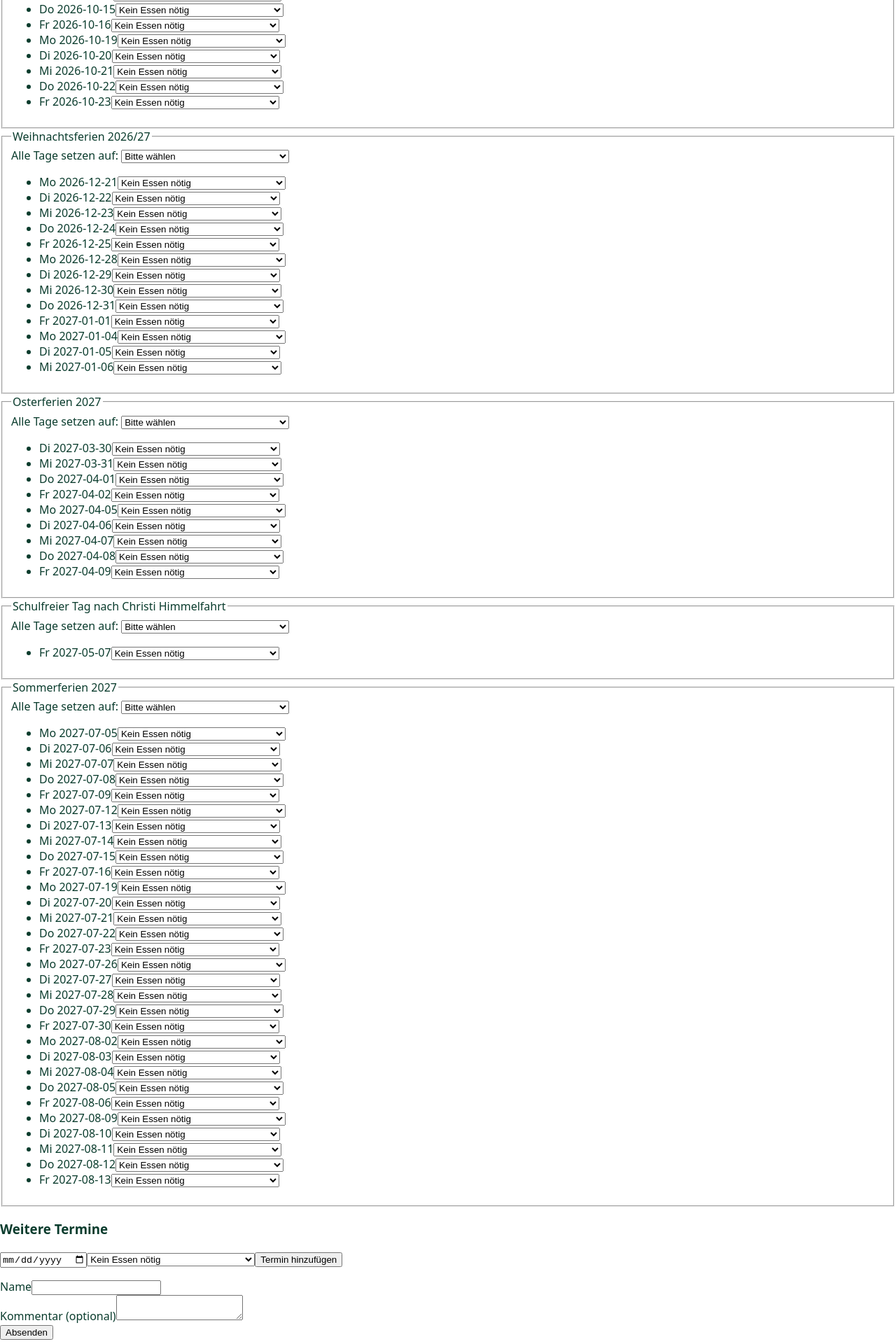
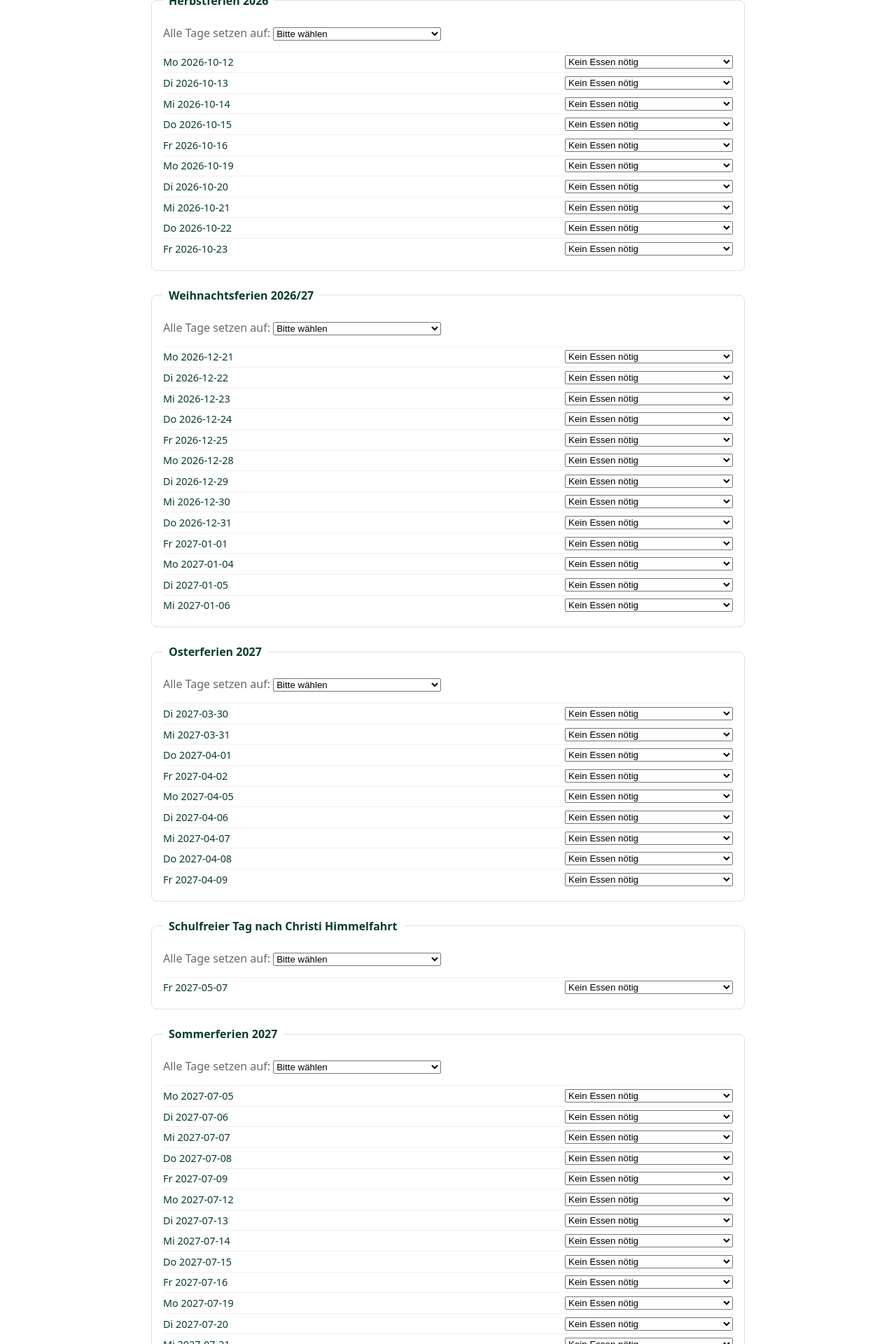
Before and after one commit to CaptainClint/abfrage-schuljahr-2026-2027, a React (Vite) app: page / in a window 1280 px wide. Shown: the part 1820-3740 px from the top of the page at 70% size. Built offline with nearby package versions, Linux system fonts and the light colour scheme.

Commit message:
feat: add brand-colored styling for the survey form

```diff
--- a/src/index.css
+++ b/src/index.css
@@ -137,3 +137,122 @@ body {
 .legend__swatch--feiertag {
   background: var(--color-accent-sand);
 }
+
+.survey-form {
+  max-width: 900px;
+  margin: 2rem auto 0;
+  padding: 0 1.5rem 3rem;
+}
+
+.survey-form h2 {
+  color: var(--color-primary-dark);
+}
+
+.period-group {
+  border: 1px solid #e0e0e0;
+  border-radius: 8px;
+  padding: 1rem;
+  margin-bottom: 1.5rem;
+}
+
+.period-group__title {
+  padding: 0 0.5rem;
+  font-weight: bold;
+  color: var(--color-primary-dark);
+}
+
+.period-group__bulk {
+  display: block;
+  margin: 0.5rem 0 1rem;
+  color: var(--color-text-secondary);
+}
+
+.period-group__days {
+  list-style: none;
+  margin: 0;
+  padding: 0;
+}
+
+.period-group__day {
+  display: flex;
+  justify-content: space-between;
+  align-items: center;
+  padding: 0.3rem 0;
+  border-top: 1px solid #f0f0f0;
+}
+
+.period-group__day-label {
+  font-size: 0.9rem;
+}
+
+.custom-dates {
+  border: 1px solid #e0e0e0;
+  border-radius: 8px;
+  padding: 1rem;
+  margin-bottom: 1.5rem;
+}
+
+.custom-dates__title {
+  margin-top: 0;
+  color: var(--color-primary-dark);
+}
+
+.custom-dates__form {
+  display: flex;
+  gap: 0.5rem;
+  flex-wrap: wrap;
+  margin-bottom: 1rem;
+}
+
+.custom-dates__list {
+  list-style: none;
+  margin: 0;
+  padding: 0;
+}
+
+.custom-dates__item {
+  display: flex;
+  justify-content: space-between;
+  align-items: center;
+  padding: 0.3rem 0;
+  border-top: 1px solid #f0f0f0;
+}
+
+.survey-form__field {
+  margin-bottom: 1rem;
+  display: flex;
+  flex-direction: column;
+  gap: 0.3rem;
+}
+
+.survey-form__field input,
+.survey-form__field textarea {
+  padding: 0.5rem;
+  border: 1px solid #ccc;
+  border-radius: 4px;
+  font: inherit;
+}
+
+.survey-form button[type="submit"] {
+  background: var(--color-primary);
+  color: #ffffff;
+  border: none;
+  border-radius: 4px;
+  padding: 0.6rem 1.5rem;
+  font-size: 1rem;
+  cursor: pointer;
+}
+
+.survey-form button[type="submit"]:disabled {
+  opacity: 0.6;
+  cursor: not-allowed;
+}
+
+.survey-form__error {
+  color: #b00020;
+}
+
+.survey-form__success {
+  color: var(--color-primary-dark);
+  font-weight: bold;
+}
```
